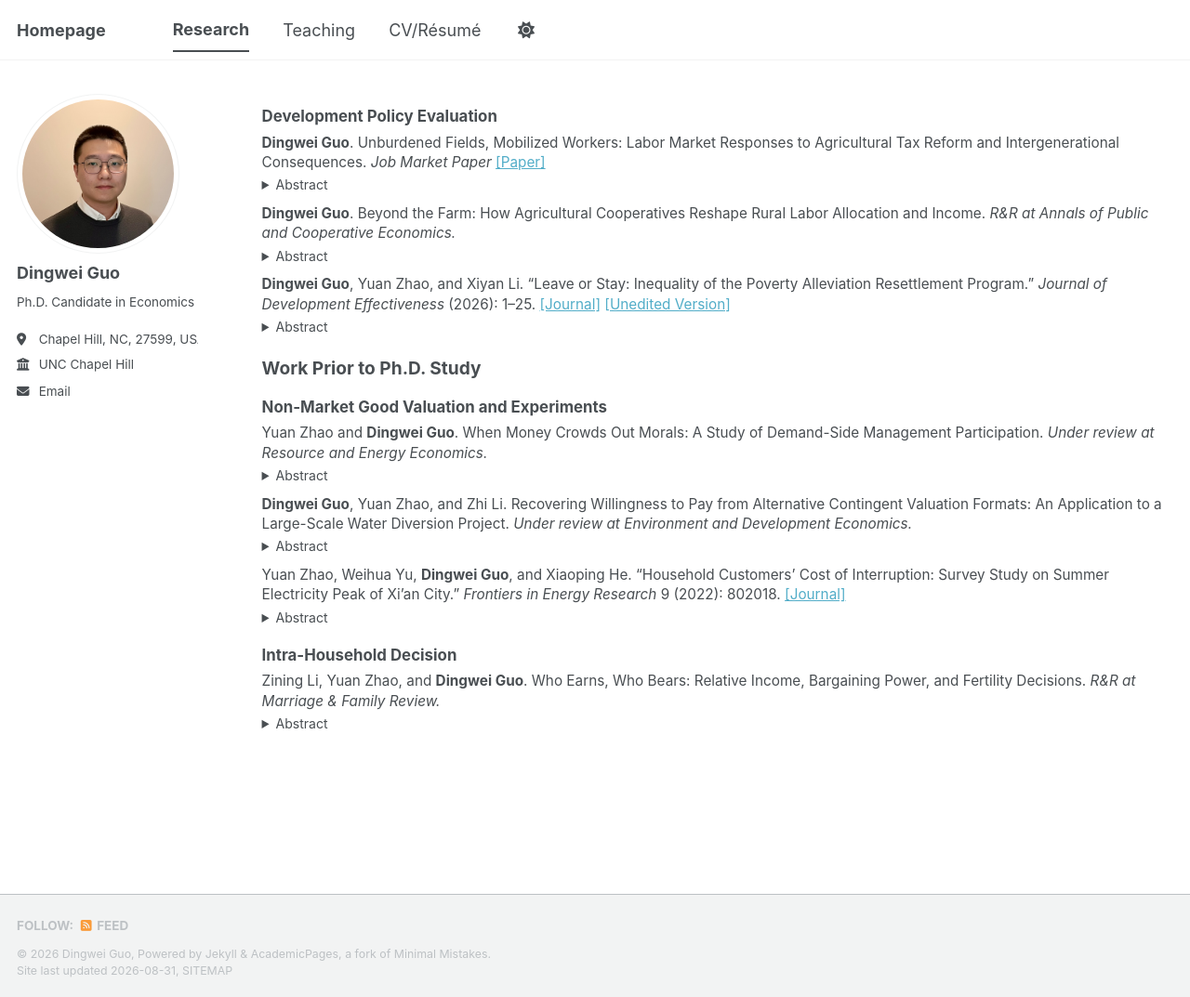
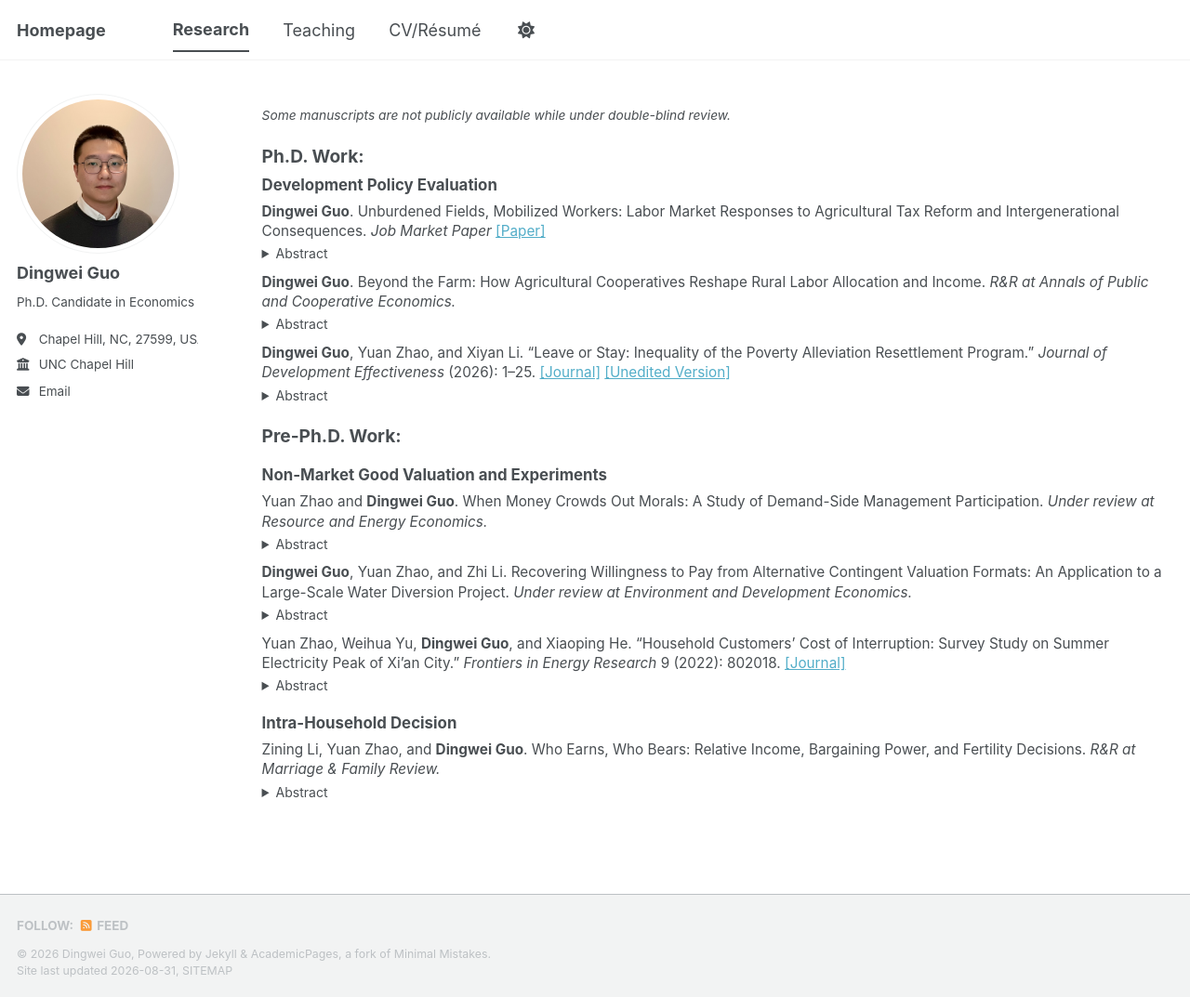
Before and after one commit to dw-guo/dw-guo.github.io, a Jekyll site: the page built from _pages/publications.html, in a window 1280 px wide and 1073 px high. Shown: the whole window at 93% size. Built offline with Jekyll 4.4.1, drawn with Linux system fonts in a browser that asks for light colours; a style sheet for code colours, icons or effects is not loaded.

Commit message:
Update section titles in publications.html

```diff
--- a/_pages/publications.html
+++ b/_pages/publications.html
@@ -6,6 +6,14 @@ author_profile: true
 ---
 
 <div class="publication-list" style="font-size: 0.85em; line-height: 1.4;">
+
+<p style="margin: 0 0 1em 0; font-size: 0.9em; font-style: italic;">
+  Some manuscripts are not publicly available while under double-blind review.
+</p>
+
+<h2 style="font-size: 1.25em; margin-top: 1.2em; margin-bottom: 0.45em;">
+  Ph.D. Work:
+</h2>
 
   <h2 style="font-size: 1.1em; margin-top: 0; margin-bottom: 0.45em;">
     Development Policy Evaluation
@@ -62,7 +70,7 @@ author_profile: true
 
 
 <h2 style="font-size: 1.25em; margin-top: 1.2em; margin-bottom: 0.45em;">
-  Work Prior to Ph.D. Study
+  Pre-Ph.D. Work:
 </h2>
 
 <h2 style="font-size: 1.1em; margin-top: 1.2em; margin-bottom: 0.45em;">
```
